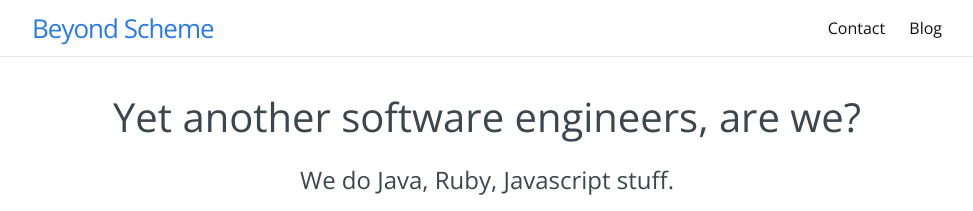
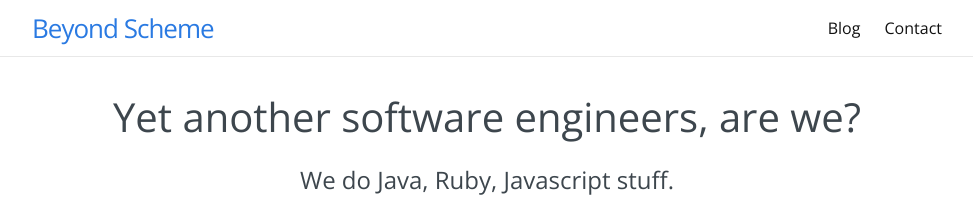
Before and after one commit to BeyondScheme/BeyondScheme.github.io, a Jekyll site: the page built from index.html, in a window 1280 px wide and 900 px high. Shown: the top 211 px of the window, without its empty margins (153-1126 px from the left). Built offline with Jekyll 4.4.1, drawn with Linux system fonts in a browser that asks for light colours.

Commit message:
Move contact to the right

```diff
--- a/_includes/header.html
+++ b/_includes/header.html
@@ -21,8 +21,8 @@
           <!--{% endif %}-->
         <!--{% endfor %}-->
         <!--<a class="page-link" href="#whoarewe">Who are we?</a>-->
+        <a class="page-link" href="{{ site.blog_url }}">Blog</a>
         <a class="page-link x-scroll-link" href="#contact-section">Contact</a>
-        <a class="page-link" href="{{ site.blog_url }}">Blog</a>
       </div>
     </nav>
 
```
